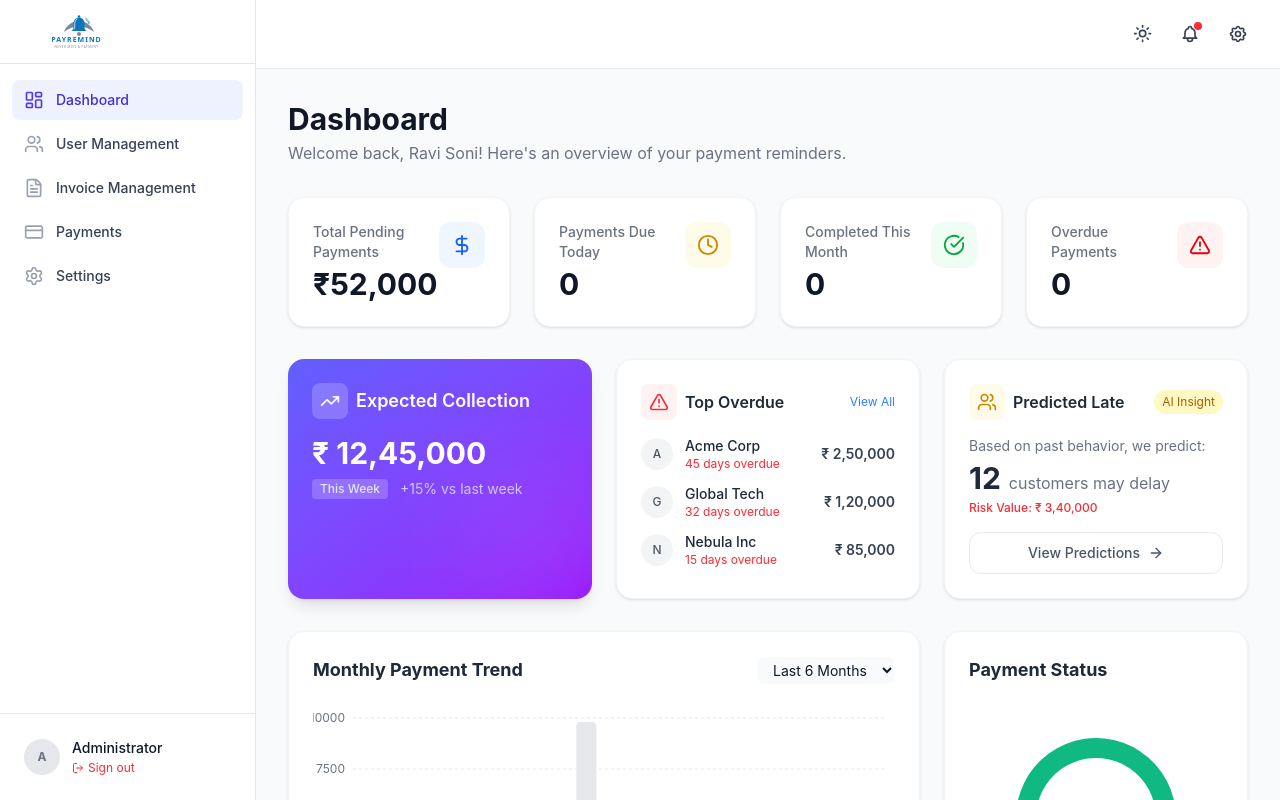
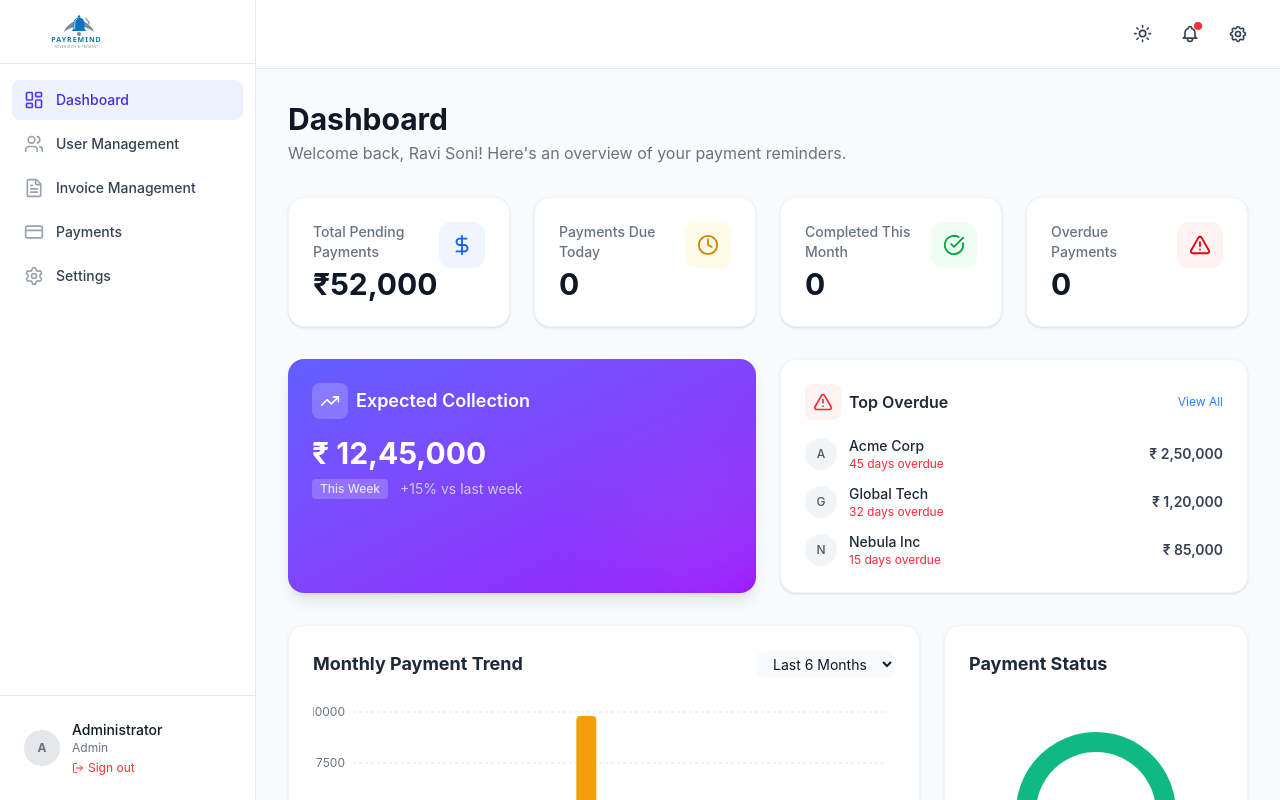
Before and after one commit to MustafaKhan026/payment_reminder_frontend, a Next.js app: page /admin/dashboard in a window 1280 px wide. Built offline with nearby package versions, Linux system fonts and the light colour scheme.

Commit message:
admin and user dashboard added

```diff
--- a/app/admin/(protected)/layout.jsx
+++ b/app/admin/(protected)/layout.jsx
@@ -1,11 +1,13 @@
 'use client';
 
 import { useState } from 'react';
+import { useAuth } from '@/context/AuthContext';
 import Sidebar from '@/components/common/Sidebar';
 import Navbar from '@/app/components/Navbar';
 import { LayoutDashboard, Users, FileText, CreditCard, Settings } from 'lucide-react';
 
 export default function AdminLayout({ children }) {
+  const { user } = useAuth();
   const [sidebarOpen, setSidebarOpen] = useState(false);
 
   const adminLinks = [
@@ -21,7 +23,8 @@ export default function AdminLayout({ children }) {
       <Sidebar
         links={adminLinks}
         title="Admin Panel"
-        userRole="Administrator"
+        userName={user?.name || 'Administrator'}
+        userRole={user?.role || 'Admin'}
         isOpen={sidebarOpen}
         onClose={() => setSidebarOpen(false)}
       />
--- a/app/components/Navbar.jsx
+++ b/app/components/Navbar.jsx
@@ -1,7 +1,7 @@
 'use client';
 
 import { ModeToggle } from './ModeToggle';
-import { useAuth } from './AuthContext';
+import { useAuth } from '@/context/AuthContext';
 
 export default function Navbar({ onMenuClick }) {
   const { user } = useAuth();
--- a/app/user/(protected)/layout.jsx
+++ b/app/user/(protected)/layout.jsx
@@ -1,11 +1,13 @@
 'use client';
 
 import { useState } from 'react';
+import { useAuth } from '@/context/AuthContext';
 import Sidebar from '@/components/common/Sidebar';
 import Navbar from '@/app/components/Navbar';
 import { LayoutDashboard, FileText, CreditCard, User } from 'lucide-react';
 
 export default function UserLayout({ children }) {
+  const { user } = useAuth();
   const [sidebarOpen, setSidebarOpen] = useState(false);
 
   const userLinks = [
@@ -20,7 +22,8 @@ export default function UserLayout({ children }) {
       <Sidebar
         links={userLinks}
         title="My Dashboard"
-        userRole="User"
+        userName={user?.name || 'Customer'}
+        userRole={user?.role || 'User'}
         isOpen={sidebarOpen}
         onClose={() => setSidebarOpen(false)}
       />
--- a/components/charts/DashboardCharts.jsx
+++ b/components/charts/DashboardCharts.jsx
@@ -73,7 +73,7 @@ export default function DashboardCharts() {
               />
               <Legend iconType="circle" wrapperStyle={{ paddingTop: '20px' }} />
               <Bar dataKey="received" name="Received" fill="#4F46E5" radius={[4, 4, 0, 0]} barSize={20} />
-              <Bar dataKey="pending" name="Pending" fill="#E5E7EB" radius={[4, 4, 0, 0]} barSize={20} />
+              <Bar dataKey="pending" name="Pending" fill="#F59E0B" radius={[4, 4, 0, 0]} barSize={20} />
             </BarChart>
           </ResponsiveContainer>
         </div>
@@ -111,27 +111,7 @@ export default function DashboardCharts() {
       </div>
 
       {/* 3. Overdue by Days (Bar Chart - Styled differently) */}
-      <div className="bg-white dark:bg-gray-800 p-6 rounded-2xl shadow-sm border border-gray-100 dark:border-gray-700 xl:col-span-3">
-         <h3 className="text-lg font-bold text-gray-800 dark:text-white mb-6">Overdue Aging Report</h3>
-         <div className="grid grid-cols-1 md:grid-cols-2 lg:grid-cols-4 gap-4">
-            {overdueByDaysData.map((bucket, index) => (
-              <div key={index} className="bg-gray-50 dark:bg-gray-700/50 rounded-xl p-4 flex flex-col items-start hover:bg-red-50 dark:hover:bg-red-900/10 transition-colors border border-transparent hover:border-red-100 dark:hover:border-red-900/30">
-                 <span className="text-xs font-semibold text-gray-500 dark:text-gray-400 mb-2">{bucket.name}</span>
-                 <div className="flex items-end gap-2 w-full">
-                    <span className="text-xl font-bold text-gray-900 dark:text-white">₹{bucket.amount.toLocaleString()}</span>
-                    <span className="text-xs text-red-500 font-medium mb-1">({bucket.count} inv)</span>
-                 </div>
-                 {/* Mini Bar */}
-                 <div className="w-full h-1.5 bg-gray-200 dark:bg-gray-600 rounded-full mt-3 overflow-hidden">
-                    <div
-                      className="h-full bg-red-500 rounded-full"
-                      style={{ width: `${(bucket.amount / 50000) * 100}%` }} // Simplified scale
-                    ></div>
-                 </div>
-              </div>
-            ))}
-         </div>
-      </div>
+
     </div>
   );
 }
--- a/components/common/Sidebar.jsx
+++ b/components/common/Sidebar.jsx
@@ -5,30 +5,43 @@ import { usePathname } from 'next/navigation';
 import { LogOut } from 'lucide-react';
 import { useAuth } from '@/context/AuthContext';
 
-export default function Sidebar({ links, title = 'PayRemind', userRole = 'User' }) {
+export default function Sidebar({ links, title = 'PayRemind', userName = 'User', userRole = 'Role', isOpen, onClose }) {
   const pathname = usePathname();
-  const { logout } = useAuth(); // Assuming logout is exposed
+  const { logout } = useAuth();
 
   return (
-    <div className="w-64 bg-white dark:bg-gray-800 border-r border-gray-200 dark:border-gray-700 flex flex-col h-full min-h-screen fixed left-0 top-0">
-      {/* Brand */}
+    <>
+      {/* Mobile Overlay */}
+      {isOpen && (
+        <div
+          className="fixed inset-0 bg-black/50 z-40 lg:hidden"
+          onClick={onClose}
+        />
+      )}
+
+      <div className={`
+        w-64 bg-white dark:bg-gray-800 border-r border-gray-200 dark:border-gray-700
+        flex flex-col h-full min-h-screen fixed left-0 top-0 z-50 transition-transform duration-300
+        ${isOpen ? 'translate-x-0' : '-translate-x-full lg:translate-x-0'}
+      `}>
         {/* Brand */}
         <div className="h-16 flex items-center px-6 border-b border-gray-200 dark:border-gray-700">
            <Link href="/" className="flex items-center gap-2">
-            <img src="/Payremind logo.svg" alt="PayRemind" className="h-10" />
+              <img src="/Payremind logo.svg" alt="PayRemind" className="h-10 logo-main" />
            </Link>
         </div>
 
         {/* Navigation */}
         <div className="flex-1 overflow-y-auto py-4">
           <nav className="px-3 space-y-1">
-          {links.map((link) => {
+            {links && links.map((link) => {
               const isActive = pathname === link.href;
               const Icon = link.icon;
               return (
                 <Link
                   key={link.name}
                   href={link.href}
+                  onClick={() => onClose && onClose()}
                   className={`flex items-center px-3 py-2.5 text-sm font-medium rounded-lg transition-colors group ${
                     isActive
                       ? 'bg-indigo-50 text-indigo-700 dark:bg-indigo-900/20 dark:text-indigo-300'
@@ -53,16 +66,18 @@ export default function Sidebar({ links, title = 'PayRemind', userRole = 'User'
         <div className="p-4 border-t border-gray-200 dark:border-gray-700">
           <div className="flex items-center gap-3 w-full p-2 rounded-lg hover:bg-gray-50 dark:hover:bg-gray-700/50 transition-colors">
               <div className="w-9 h-9 rounded-full bg-gray-200 dark:bg-gray-700 flex items-center justify-center text-xs font-bold text-gray-500">
-                {userRole.charAt(0)}
+                  {userName.charAt(0).toUpperCase()}
               </div>
               <div className="flex-1 min-w-0">
-                <p className="text-sm font-medium text-gray-900 dark:text-white truncate">{userRole}</p>
-                <button onClick={logout} className="text-xs text-red-500 hover:text-red-600 flex items-center gap-1 mt-0.5">
+                  <p className="text-sm font-medium text-gray-900 dark:text-white truncate">{userName}</p>
+                  <p className="text-xs text-gray-500 dark:text-gray-400 truncate">{userRole}</p>
+                  <button onClick={logout} className="text-xs text-red-500 hover:text-red-600 flex items-center gap-1 mt-1">
                       <LogOut size={12} /> Sign out
                   </button>
               </div>
           </div>
         </div>
       </div>
+    </>
   );
 }
--- a/components/common/SmartInsights.jsx
+++ b/components/common/SmartInsights.jsx
@@ -22,7 +22,7 @@ export default function SmartInsights() {
   };
 
   return (
-    <div className="grid grid-cols-1 lg:grid-cols-3 gap-6 mb-8">
+    <div className="grid grid-cols-1 lg:grid-cols-2 gap-6 mb-8">
       {/* 1. Expected Collection This Week */}
       <div className="bg-gradient-to-br from-indigo-500 to-purple-600 rounded-2xl p-6 text-white shadow-lg relative overflow-hidden">
         <div className="relative z-10">
@@ -76,7 +76,7 @@ export default function SmartInsights() {
       </div>
 
       {/* 3. Predicted Late Payments */}
-      <div className="bg-white dark:bg-gray-800 rounded-2xl p-6 shadow-sm border border-gray-100 dark:border-gray-700">
+      {/* <div className="bg-white dark:bg-gray-800 rounded-2xl p-6 shadow-sm border border-gray-100 dark:border-gray-700">
         <div className="flex items-center justify-between mb-4">
           <div className="flex items-center gap-2">
              <div className="p-2 bg-yellow-50 dark:bg-yellow-900/20 rounded-lg">
@@ -101,7 +101,7 @@ export default function SmartInsights() {
         <button className="w-full py-2.5 rounded-xl border border-gray-200 dark:border-gray-700 text-sm font-medium text-gray-600 dark:text-gray-300 hover:bg-gray-50 dark:hover:bg-gray-700 transition-colors flex items-center justify-center gap-2">
           View Predictions <ArrowRight size={16} />
         </button>
-      </div>
+      </div> */}
     </div>
   );
 }
```
Lines whose indentation alone changed are shown as unchanged.
